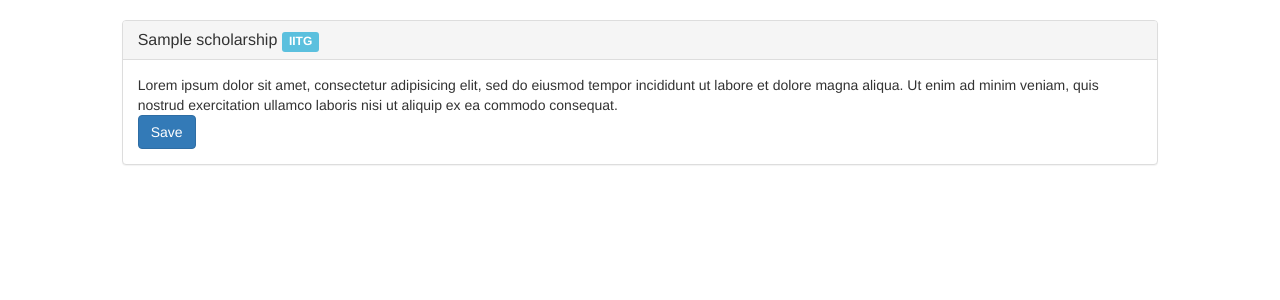
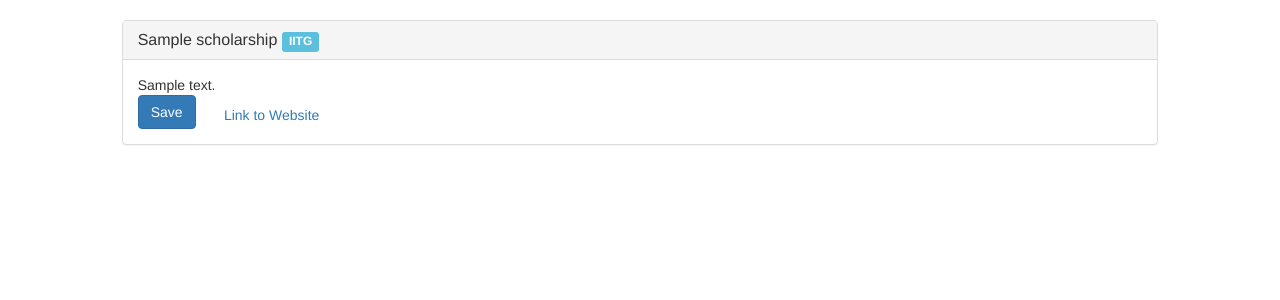
Before and after one commit to lshobith/Scholarship-Calculator, a Django app: template scalculator/app/templates/app/eligible.html in a window 1280 px wide. Shown: the part 52-352 px from the top of the page. Run offline with Django 3.2, Linux system fonts and the light colour scheme; the template is opened without the code that fills it: values that come from a table or form of the project are taken from there, others are empty; tables that the repository leaves empty hold one stand-in row (values such as "Sample post"); some libraries are stand-ins or nearby versions.

Commit message:
Add text field and link to each scholarship

```diff
--- a/scalculator/app/templates/app/eligible.html
+++ b/scalculator/app/templates/app/eligible.html
@@ -40,15 +40,20 @@
                                 <div id="{{ scholarship.unique_id_collapse }}" class="panel-collapse collapse">
                                 {% endif %}
                                     <div class="panel-body">
-                                    Lorem ipsum dolor sit amet, consectetur adipisicing elit,
-                                    sed do eiusmod tempor incididunt ut labore et dolore magna aliqua. Ut enim ad
-                                    minim veniam, quis nostrud exercitation ullamco laboris nisi ut aliquip ex ea
-                                    commodo consequat.
-                                    {% if scholarship in marked_scholarship_list %}
-                                        <br /><button id="{{ scholarship.unique_id_remove }}" type="button" class="btn btn-danger" style="display: block;" onclick="markIt(this);">Remove</button><button id="{{ scholarship.unique_id_save }}" type="button" class="btn btn-primary" style="display: none;" onclick="markIt(this);">Save</button>
-                                    {% else %}
-                                        <br /><button id="{{ scholarship.unique_id_remove }}" type="button" class="btn btn-danger" style="display: none;" onclick="markIt(this);">Remove</button><button id="{{ scholarship.unique_id_save }}" type="button" class="btn btn-primary" style="display: block;" onclick="markIt(this);">Save</button>
-                                    {% endif %}
+                                        {{ scholarship.data_about }}
+                                        <br />
+                                        <div class="row">
+                                            <div class="col-md-1">
+                                            {% if scholarship in marked_scholarship_list %}
+                                            <button id="{{ scholarship.unique_id_remove }}" type="button" class="btn btn-danger" style="display: block;" onclick="markIt(this);">Remove</button><button id="{{ scholarship.unique_id_save }}" type="button" class="btn btn-primary" style="display: none;" onclick="markIt(this);">Save</button>
+                                            {% else %}
+                                            <button id="{{ scholarship.unique_id_remove }}" type="button" class="btn btn-danger" style="display: none;" onclick="markIt(this);">Remove</button><button id="{{ scholarship.unique_id_save }}" type="button" class="btn btn-primary" style="display: block;" onclick="markIt(this);">Save</button>
+                                            {% endif %}
+                                            </div>
+                                            <div class="col-md-2" style="margin-top:10px;">
+                                                <a href="{{ scholarship.scholarship_link }}" target="_blank">Link to Website</a>
+                                            </div>
+                                        </div>
                                     </div>
                                 </div>
                             </div>
```
Also changed, not shown: scalculator/app/templates/app/saved.html (+10 -5 lines), scalculator/app/views.py (+14 -18 lines).
